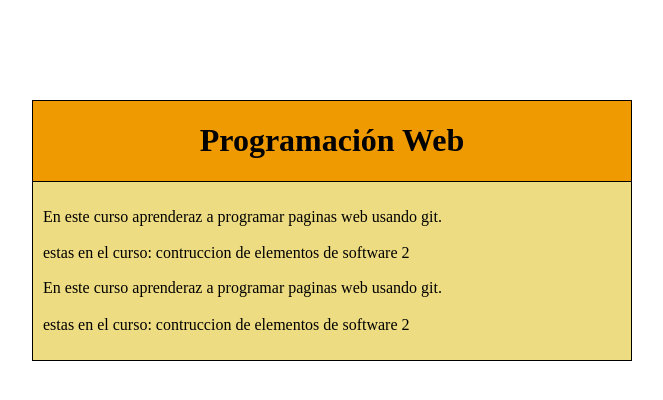
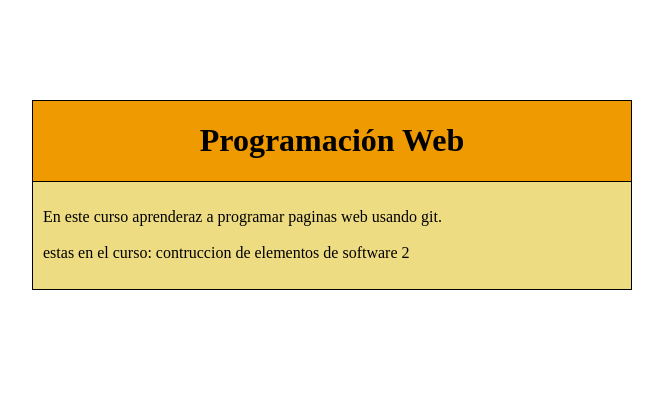
Before and after one commit to eyderruiz/Proyecto1, a PHP site: page / in a window 1280 px wide. Shown: the top 400 px of the page, without its empty margins (308-971 px from the left). Run offline with PHP 8.4, Linux system fonts and the light colour scheme.

Commit message:
segundo repositorio

```diff
--- a/index.php
+++ b/index.php
@@ -18,12 +18,7 @@
                     $curso = "contruccion de elementos de software 2";
                 echo "<br/><br/> estas en el curso: $curso" ?>
             </p>
-            <p>
-                En este curso aprenderaz a programar paginas web usando git.
-                <?php
-                    $curso = "contruccion de elementos de software 2";
-                echo "<br/><br/> estas en el curso: $curso" ?>
-            </p>
+
         </div>
 
     </div>
```
